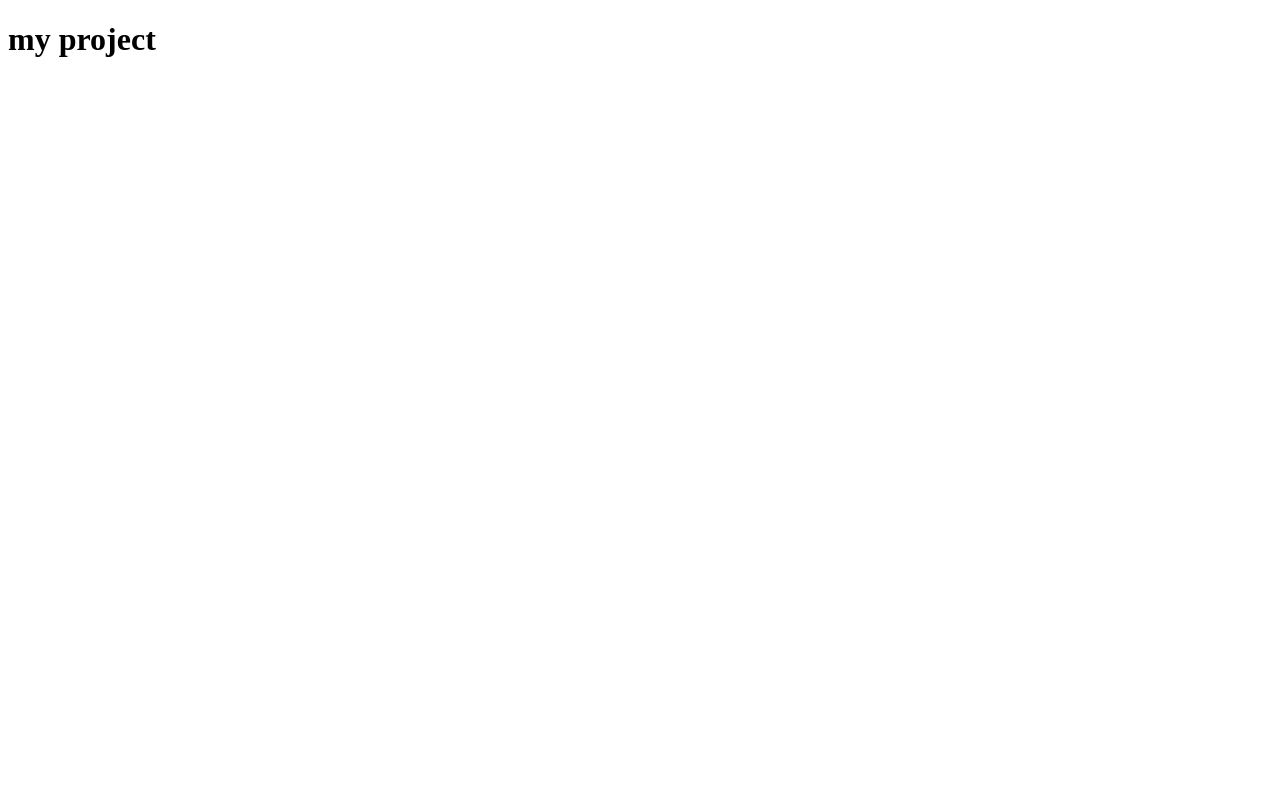
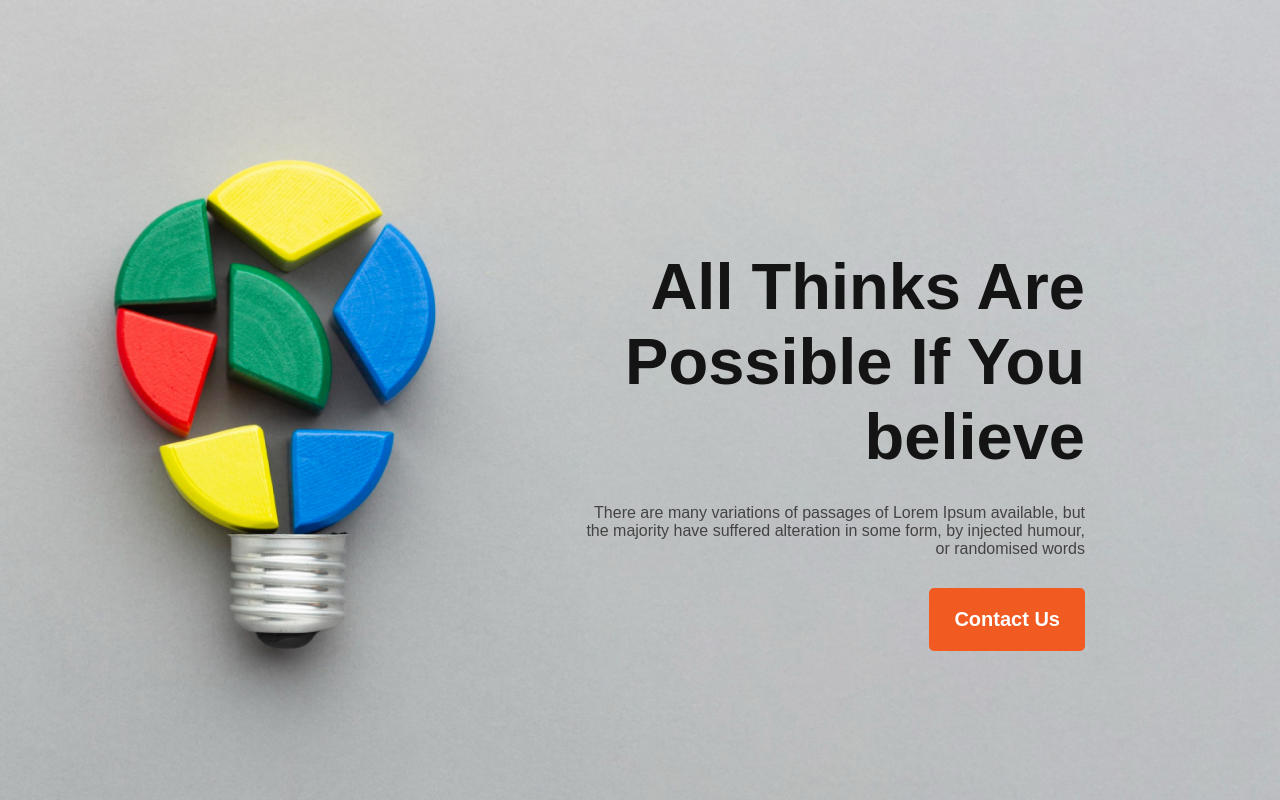
Before and after one commit to MD-Abdurrahmans/practice-project3, a plain HTML site: page index.html in a window 1280 px wide. Drawn offline with Linux system fonts and the light colour scheme.

Commit message:
addaded banner

```diff
--- a/index.html
+++ b/index.html
@@ -7,6 +7,18 @@
     <link rel="stylesheet" href="style.css">
 </head>
 <body>
-    <h1>my project</h1>
+<header>
+       <div class="banner-container">
+        <div>
+           <!-- emty dviv -->
+         </div>
+             <div class="banner-info">
+                <h1 class="banner-title">All Thinks Are Possible If You believe</h1>
+                <p class="banner-des">There are many variations of passages of Lorem Ipsum available, but the majority have suffered alteration in some form, by injected humour, or randomised words</p>
+                <button class="btn-primary">Contact Us</button>
+             </div>
+
+       </div>
+</header>
 </body>
 </html>
--- a/style.css
+++ b/style.css
@@ -0,0 +1,59 @@
+/* shared style */
+* {
+    padding: 0;
+    margin: 0;
+    box-sizing: border-box;
+}
+
+@import url('https://fonts.googleapis.com/css2?family=Work+Sans:wght@400;500;700;800&display=swap');
+
+* {
+    font-family: 'Work Sans', sans-serif;
+}
+
+.btn-primary {
+
+    padding: 20px 25px;
+    border-radius: 5px;
+    background: #F15B22;
+    border: 0;
+    color: #FFF;
+    font-size: 20px;
+    font-weight: 600;
+}
+
+/* banner style */
+.banner-container {
+    background-image: url("images/banner/banner2.png");
+    background-position: top  20px;
+    background-size: cover;
+    background-repeat: no-repeat;
+    height: 100vh;
+    display: flex;
+    justify-content: space-around;
+    align-items: center;
+
+
+}
+.banner-info{
+    max-width: 500px;
+    text-align: right;
+    padding-top: 100px;
+
+
+
+}
+
+.banner-title {
+    color: #151414;
+    font-size: 65px;
+    font-weight: 700;
+
+}
+
+.banner-des {
+    color: var(--dark-02, #444343);
+    padding: 30px 0px;
+    font-size: 16px;
+    font-weight: 400;
+}
```
